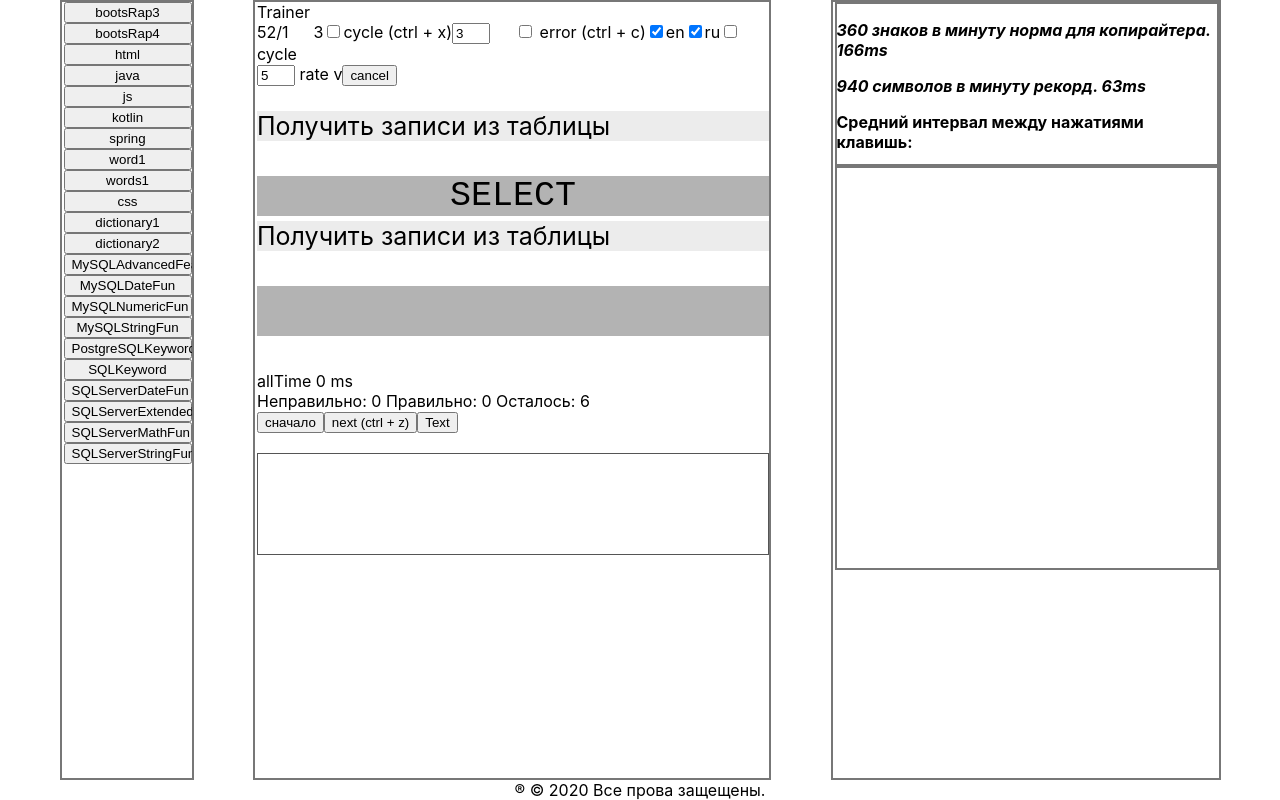
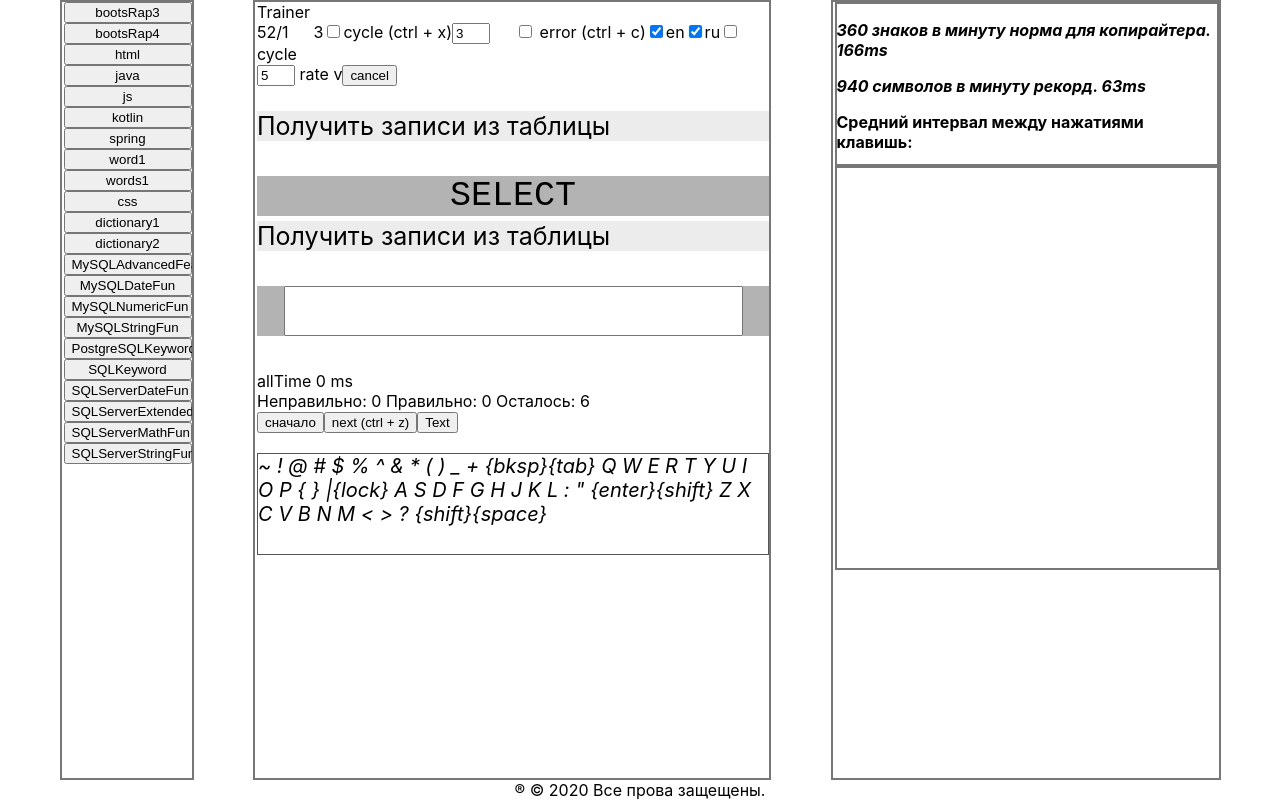
Before and after one commit to PavelK6896/9619Trainer1JSReact, a React (Create React App) app: page / in a window 1280 px wide. Built offline with nearby package versions, Linux system fonts and the light colour scheme.

Commit message:
"add input text, keyboard style 1"

```diff
--- a/src/components/keyboard.js
+++ b/src/components/keyboard.js
@@ -1,18 +1,18 @@
 import React from "react";
 
 const keyboard = [
-    "` 1 2 3 4 5 6 7 8 9 0 - = {bksp}",
-    "{tab} q w e r t y u i o p [ ] \\",
-    "{lock} a s d f g h j k l ; ' {enter}",
-    "{shift} z x c v b n m , . / {shift}",
+    "` 1 2 3 4 5 6 7 8 9 0 - = {bksp}" +
+    "{tab} q w e r t y u i o p [ ] \\" +
+    "{lock} a s d f g h j k l ; ' {enter}" +
+    "{shift} z x c v b n m , . / {shift}" +
     "{space}"
 ];
 
 const keyShift = [
-    "~ ! @ # $ % ^ & * ( ) _ + {bksp}",
-    "{tab} Q W E R T Y U I O P { } |",
-    '{lock} A S D F G H J K L : " {enter}',
-    "{shift} Z X C V B N M < > ? {shift}",
+    "~ ! @ # $ % ^ & * ( ) _ + {bksp}" +
+    "{tab} Q W E R T Y U I O P { } |" +
+    '{lock} A S D F G H J K L : " {enter}' +
+    "{shift} Z X C V B N M < > ? {shift}" +
     "{space}"
 ];
 
@@ -25,10 +25,15 @@ export const Keyboard = (key1) => {
             fontSize: '50px'
         }}>
 
-            <div className="keyboard">
-                <div className="row">
-
-                </div>
+            <div style={{fontSize: '20px', height: '100px',}}>
+                {
+                    Array.from(keyShift[0]).map(function (o, index) {
+                        if (key1.key1 === o) {
+                            return <i key={index} style={{color: "red", backgroundColor: 'rgba(127,118,118,0.64)', }} value={o}>{o}</i>
+                        }
+                        return <i key={index} value={o}>{o}</i>
+                    })
+                }
             </div>
 
         </div>
--- a/src/pages/App.js
+++ b/src/pages/App.js
@@ -327,7 +327,6 @@ export function App() {
 
                         justifyContent: "center"
 
-
                     }}>{state.text2}</pre>
 
 
@@ -338,18 +337,21 @@ export function App() {
                     }}
                     >{state.text1}</div>
 
-                    <p style={{
+                    <p style={{ // не за кроя экрана как
                         display: 'flex',
                         justifyContent: "center",
                         fontSize: '35px',
                         backgroundColor: 'rgba(136,136,136,0.64)',
                         height: '50px'
-                    }}>{state.textInput} </p>
+                    }}>
+                        <input style={{fontSize: '35px',}} value={state.textInput}/>
+                    </p>
 
 
                     <div>
                         <div>allTime {state.data2} ms</div>
-                        Неправильно: {state.wrong} Правильно: {state.right} Осталось: {state.text2.length} </div>
+                        Неправильно: {state.wrong} Правильно: {state.right} Осталось: {state.text2.length}
+                    </div>
 
 
                     <div>
```
